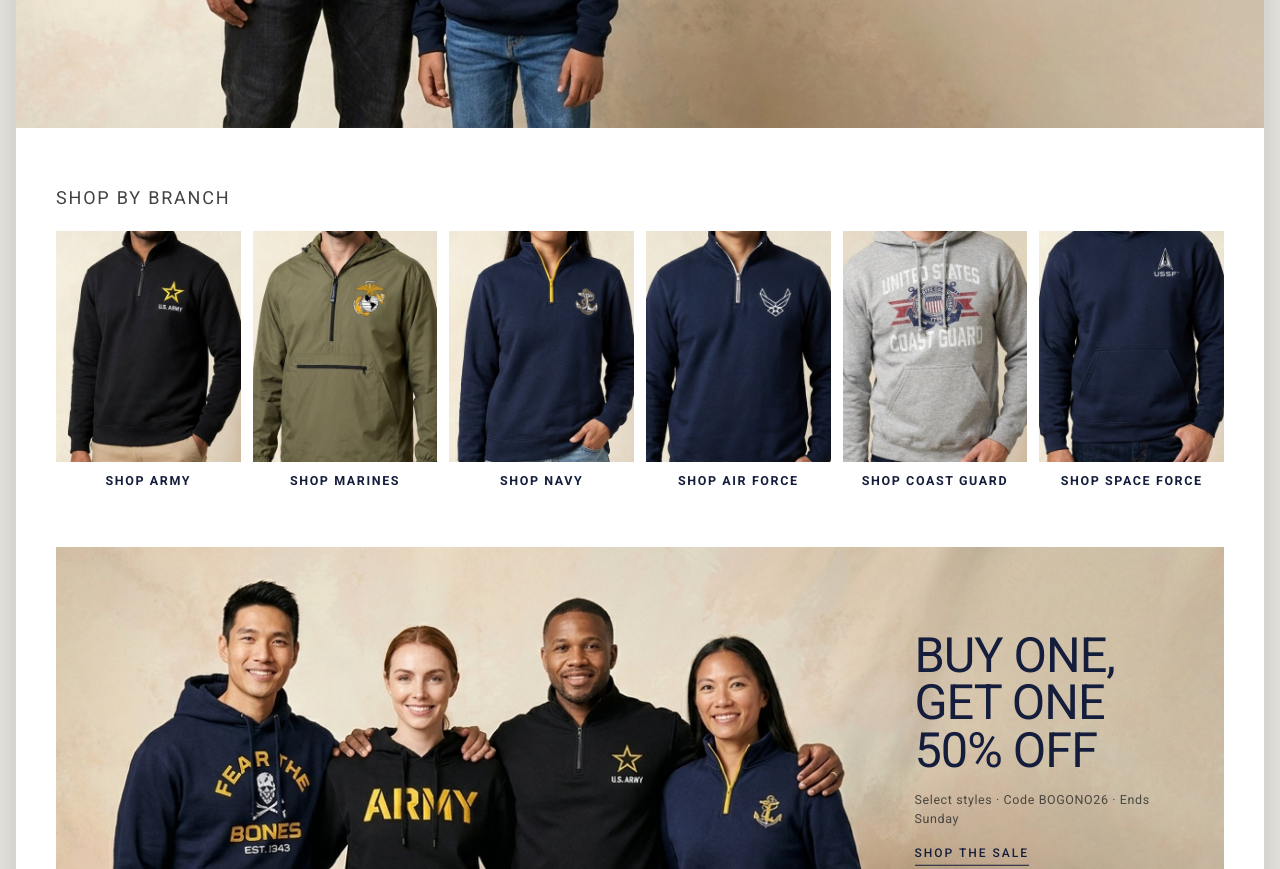
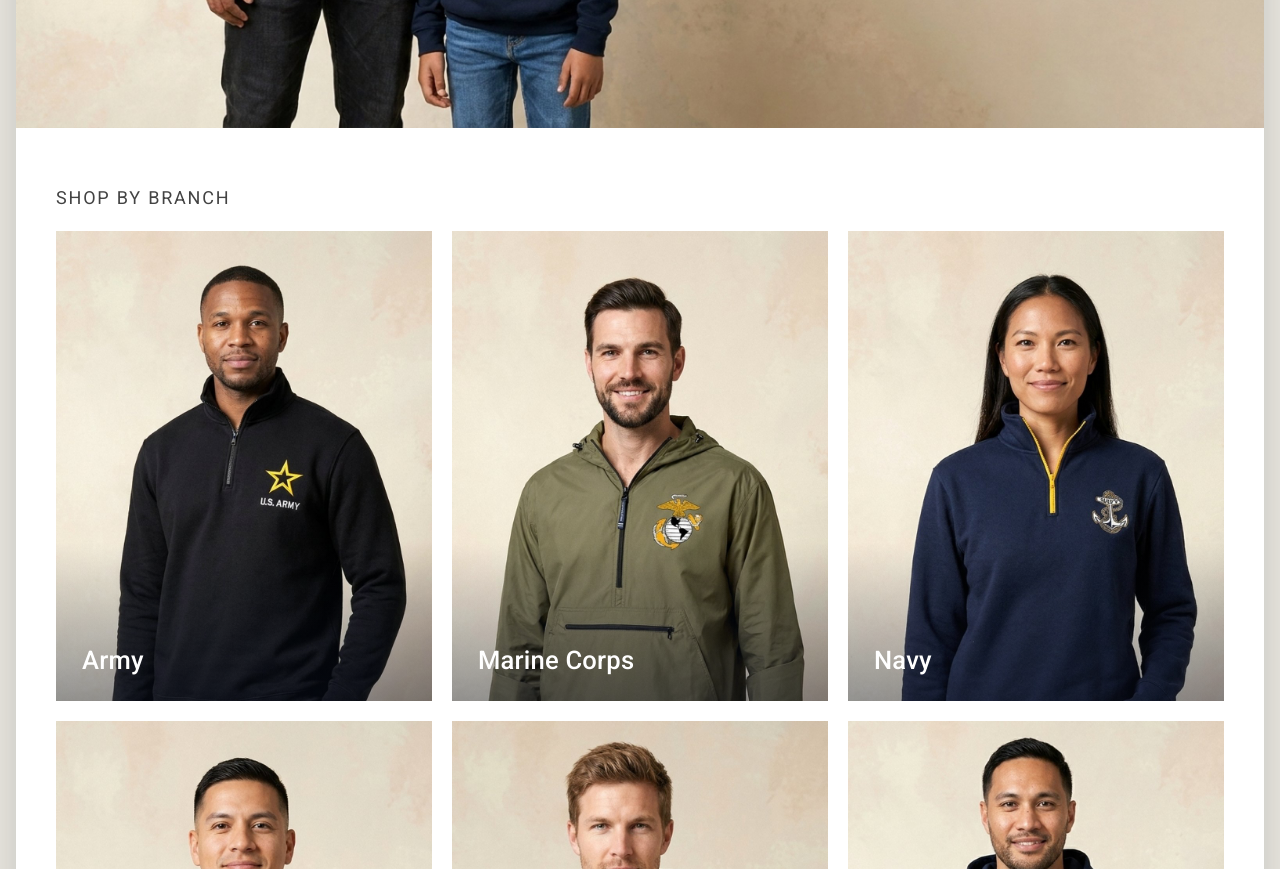
Before and after one commit to Jimmybuzali/afg-homepage-simulacion, a plain HTML site: page index.html in a window 1280 px wide. Shown: the part 780-1649 px from the top of the page. Drawn offline with Linux system fonts and the light colour scheme.

Commit message:
Homepage v12: editorial Shop by Branch (3x2, full face waist-up, name on photo)
Co-Authored-By: Claude Opus 5.5 <noreply@anthropic.com>

```diff
--- a/index.html
+++ b/index.html
@@ -180,6 +180,16 @@ body{background:var(--frame);color:var(--frame-fg);font-family:var(--f);font-siz
 .s .bfb .t{position:absolute;top:50%;right:5%;transform:translateY(-50%);display:grid;gap:8px;justify-items:start;color:var(--navy)}
 .s .bfb b{font-size:clamp(22px,2.6vw,38px);font-weight:900;text-transform:uppercase;line-height:1}
 .s .bfb em{font-style:normal;font-size:15px;color:#3d3a36}
+/* ramas editorial: 3x2, cara completa, nombre sobre la foto */
+.s .brs9{display:grid;grid-template-columns:repeat(3,1fr);gap:20px}
+.s .brs9 a{position:relative;overflow:hidden;display:block;background:#e8dccb}
+.s .brs9 img{width:100%;aspect-ratio:4/5;object-fit:cover;transition:transform 1s cubic-bezier(.2,.7,.2,1)}
+.s .brs9 a:hover img{transform:scale(1.035)}
+.s .brs9 a::after{content:"";position:absolute;left:0;right:0;bottom:0;height:34%;background:linear-gradient(180deg,rgba(10,16,34,0),rgba(10,16,34,.42))}
+.s .brs9 .n{position:absolute;z-index:2;left:26px;bottom:22px;right:26px;display:flex;justify-content:space-between;align-items:baseline;color:#fff}
+.s .brs9 .n b{font-size:clamp(20px,2vw,28px);font-weight:500;letter-spacing:.2px}
+.s .brs9 .n i{font-style:normal;font-size:20px;opacity:0;transform:translateX(-6px);transition:all .4s ease}
+.s .brs9 a:hover .n i{opacity:1;transform:none}
 /* carrusel: que se note que se desliza */
 .s .railwrap{position:relative}
 .s .railwrap::after{content:"";position:absolute;top:0;right:0;bottom:46px;width:90px;background:linear-gradient(90deg,rgba(255,255,255,0),#fff);pointer-events:none}
@@ -237,6 +247,9 @@ body{background:var(--frame);color:var(--frame-fg);font-family:var(--f);font-siz
   .s .hero8 h1{font-size:40px}
   .s .hero8 p{font-size:13.5px}
   .s .hero8 .code{padding:4px 8px;font-size:11.5px}
+  .s .brs9{grid-auto-flow:column;grid-template-columns:none;grid-auto-columns:72%;overflow-x:auto;scrollbar-width:none;gap:10px;scroll-snap-type:x mandatory}
+  .s .brs9 a{scroll-snap-align:start}
+  .s .brs9 .n{left:16px;bottom:14px}
   .s .brs8{grid-auto-flow:column;grid-template-columns:none;grid-auto-columns:40%;overflow-x:auto;scrollbar-width:none;gap:10px}
   .s .rail{grid-auto-columns:44%}
   .s .railwrap::after{width:50px}
@@ -294,10 +307,10 @@ body{background:var(--frame);color:var(--frame-fg);font-family:var(--f);font-siz
   </section>
 
   <!-- RAMAS -->
-  <section class="sec" data-note="SHOP BY BRANCH: 6 fotos nuevas, mismo estudio, mismo encuadre (barbilla a cintura): el producto es el protagonista.">
+  <section class="sec" data-note="SHOP BY BRANCH editorial: 6 fotos del mismo estudio, cara completa y de la cintura para arriba, 3 por fila, nombre sobre la foto (sin repetir SHOP). En celular se desliza.">
     <div class="wrap">
       <div class="sh"><h2 class="h2">Shop by Branch</h2></div>
-      <div class="brs8"><a><div class="im"><img src="img/v8/army.jpg" alt="Army" loading="lazy"></div><span class="l">Shop Army</span></a><a><div class="im"><img src="img/v8/marines.jpg" alt="Marines" loading="lazy"></div><span class="l">Shop Marines</span></a><a><div class="im"><img src="img/v8/navy.jpg" alt="Navy" loading="lazy"></div><span class="l">Shop Navy</span></a><a><div class="im"><img src="img/v8/airforce.jpg" alt="Air Force" loading="lazy"></div><span class="l">Shop Air Force</span></a><a><div class="im"><img src="img/v8/cg.jpg" alt="Coast Guard" loading="lazy"></div><span class="l">Shop Coast Guard</span></a><a><div class="im"><img src="img/v8/sf.jpg" alt="Space Force" loading="lazy"></div><span class="l">Shop Space Force</span></a></div>
+      <div class="brs9"><a><img src="img/v8/b_army.jpg" alt="Army" loading="lazy"><span class="n"><b>Army</b><i>→</i></span></a><a><img src="img/v8/b_marines.jpg" alt="Marine Corps" loading="lazy"><span class="n"><b>Marine Corps</b><i>→</i></span></a><a><img src="img/v8/b_navy.jpg" alt="Navy" loading="lazy"><span class="n"><b>Navy</b><i>→</i></span></a><a><img src="img/v8/b_airforce.jpg" alt="Air Force" loading="lazy"><span class="n"><b>Air Force</b><i>→</i></span></a><a><img src="img/v8/b_cg.jpg" alt="Coast Guard" loading="lazy"><span class="n"><b>Coast Guard</b><i>→</i></span></a><a><img src="img/v8/b_sf.jpg" alt="Space Force" loading="lazy"><span class="n"><b>Space Force</b><i>→</i></span></a></div>
     </div>
   </section>
 
```
Also changed, not shown: img/v8/airforce.jpg (deleted), img/v8/army.jpg (deleted), img/v8/b_airforce.jpg (added), img/v8/b_army.jpg (added), img/v8/b_cg.jpg (added), img/v8/b_marines.jpg (added), img/v8/b_navy.jpg (added), img/v8/b_sf.jpg (added), img/v8/cg.jpg (deleted), img/v8/marines.jpg (deleted), img/v8/navy.jpg (deleted), img/v8/sf.jpg (deleted).
